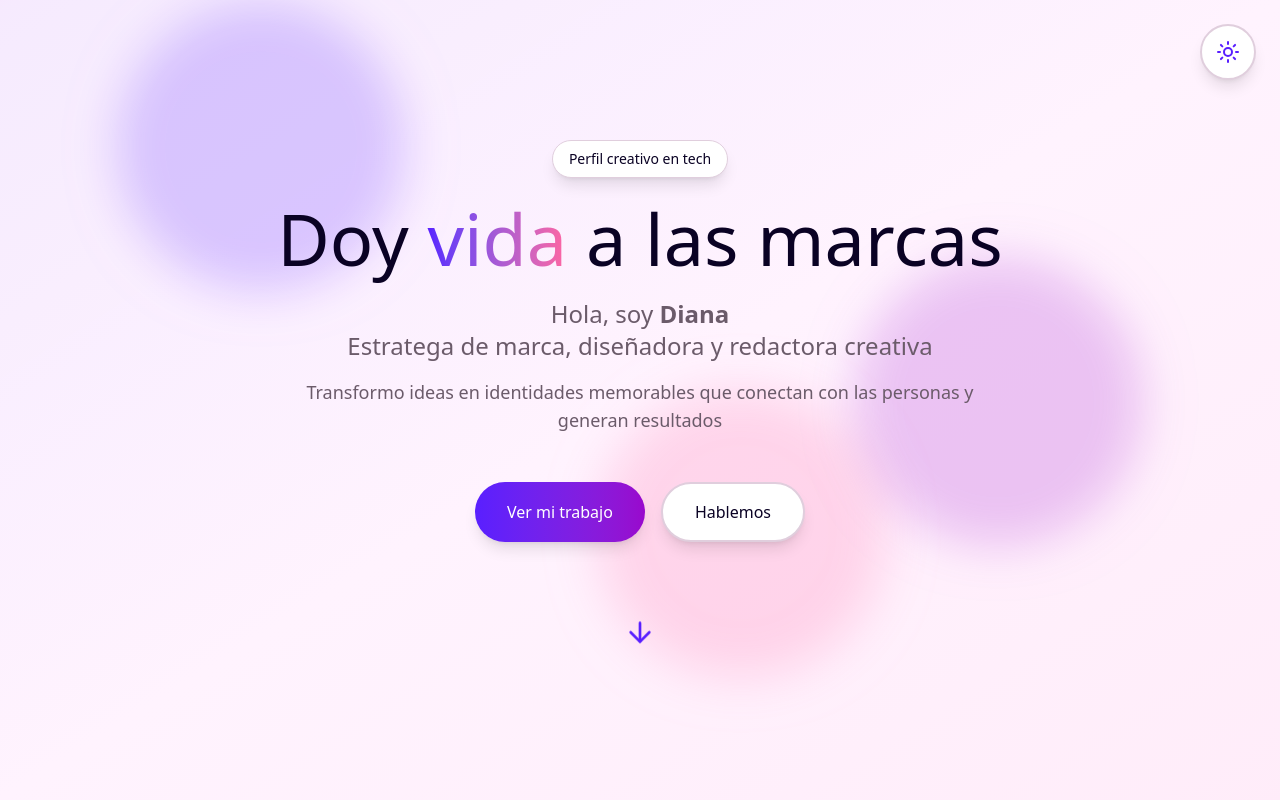
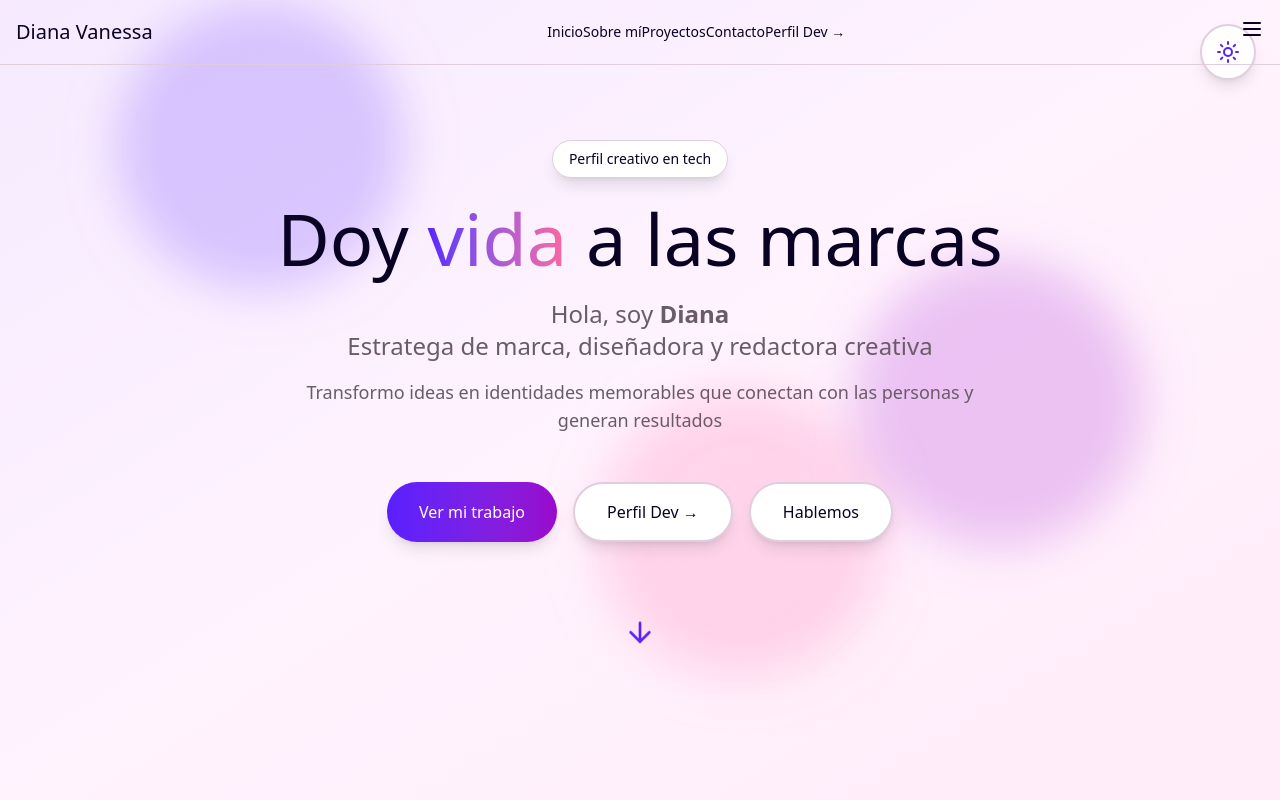
Before and after one commit to dinessa-ga/diana-vanessa-1, a React (Vite) app: page / in a window 1280 px wide. Shown: the top 800 px of the page. Built offline with nearby package versions, Linux system fonts and the light colour scheme.

Commit message:
feat: add code for menu layout, edit page/dev

```diff
--- a/package.json
+++ b/package.json
@@ -42,6 +42,7 @@
             "react-dom": "^18.3.1",
             "react-hook-form": "^7.55.0",
             "react-resizable-panels": "^2.1.7",
+            "react-router-dom": "^7.13.0",
             "recharts": "^2.15.2",
             "sonner": "^2.0.3",
             "tailwind-merge": "*",
--- a/src/App.tsx
+++ b/src/App.tsx
@@ -1,74 +1,12 @@
-import { useState, useEffect } from 'react';
-import { Hero } from './components/sections/creative/Hero';
-import { About } from './components/sections/creative/About';
-import { BrandingShowcase } from './components/sections/creative/BrandingShowcase';
-import { Skills } from './components/sections/creative/Skills';
-import { Contact } from './components/sections/creative/Contact';
-import { ThemeToggle } from './components/ThemeToggle';
-import { CaseStudy } from './components/sections/creative/CaseStudy';
-import { brandProjects } from './data/projects';
+import { Routes, Route } from 'react-router-dom';
+import Index from './pages/Index';
+import Dev from './pages/Dev';
 
 export default function App() {
-  const [currentView, setCurrentView] = useState<'home' | 'case-study'>('home');
-  const [selectedProjectId, setSelectedProjectId] = useState<number | null>(null);
-
-  useEffect(() => {
-    const handleHashChange = () => {
-      const hash = window.location.hash;
-
-      // Check if it's a case study route
-      const caseStudyMatch = hash.match(/#\/case-study\/(\d+)/);
-
-      if (caseStudyMatch) {
-        const projectId = parseInt(caseStudyMatch[1]);
-        setSelectedProjectId(projectId);
-        setCurrentView('case-study');
-      } else {
-        setCurrentView('home');
-        setSelectedProjectId(null);
-      }
-    };
-
-    // Handle initial load
-    handleHashChange();
-
-    // Listen for hash changes
-    window.addEventListener('hashchange', handleHashChange);
-
-    return () => {
-      window.removeEventListener('hashchange', handleHashChange);
-    };
-  }, []);
-
-  const handleBackToHome = () => {
-    window.location.hash = '';
-    setCurrentView('home');
-    setSelectedProjectId(null);
-  };
-
-  // Case Study View
-  if (currentView === 'case-study' && selectedProjectId !== null) {
-    const project = brandProjects.find(p => p.id === selectedProjectId);
-
-    if (project) {
-      return (
-        <div className="min-h-screen">
-          <ThemeToggle />
-          <CaseStudy project={project} onBack={handleBackToHome} />
-        </div>
-      );
-    }
-  }
-
-  // Home View
   return (
-    <div className="min-h-screen">
-      <ThemeToggle />
-      <Hero />
-      <BrandingShowcase />
-      <About />
-      <Skills />
-      <Contact />
-    </div>
+    <Routes>
+      <Route path="/" element={<Index />} />
+      <Route path="/Dev" element={<Dev />} />
+    </Routes>
   );
 }
--- /dev/null
+++ b/src/components/Header.tsx
@@ -0,0 +1,56 @@
+import { Link } from 'react-router-dom';
+
+interface MenuItem {
+  label: string;
+  href: string;
+}
+
+interface HeaderProps {
+  menuItems: MenuItem[];
+}
+
+export function Header({ menuItems }: HeaderProps) {
+  return (
+    <header className="fixed top-0 left-0 right-0 z-50 bg-white/80 dark:bg-gray-900/80 backdrop-blur-md border-b border-gray-200 dark:border-gray-800">
+      <nav className="max-w-7xl mx-auto px-4 sm:px-6 lg:px-8">
+        <div className="flex justify-between items-center h-16">
+          <div className="flex-shrink-0">
+            <Link to="/" className="text-xl font-bold text-gray-900 dark:text-white">
+              Diana Vanessa
+            </Link>
+          </div>
+          <div className="hidden md:block">
+            <div className="ml-10 flex items-baseline space-x-4">
+              {menuItems.map((item) => (
+                item.href.startsWith('#') ? (
+                  <a
+                    key={item.label}
+                    href={item.href}
+                    className="text-gray-700 dark:text-gray-300 hover:text-gray-900 dark:hover:text-white px-3 py-2 rounded-md text-sm font-medium transition-colors"
+                  >
+                    {item.label}
+                  </a>
+                ) : (
+                  <Link
+                    key={item.label}
+                    to={item.href}
+                    className="text-gray-700 dark:text-gray-300 hover:text-gray-900 dark:hover:text-white px-3 py-2 rounded-md text-sm font-medium transition-colors"
+                  >
+                    {item.label}
+                  </Link>
+                )
+              ))}
+            </div>
+          </div>
+          <div className="md:hidden">
+            <button className="text-gray-700 dark:text-gray-300 hover:text-gray-900 dark:hover:text-white p-2">
+              <svg className="h-6 w-6" fill="none" viewBox="0 0 24 24" stroke="currentColor">
+                <path strokeLinecap="round" strokeLinejoin="round" strokeWidth={2} d="M4 6h16M4 12h16M4 18h16" />
+              </svg>
+            </button>
+          </div>
+        </div>
+      </nav>
+    </header>
+  );
+}
--- a/src/components/layouts/CreativeLayout.tsx
+++ b/src/components/layouts/CreativeLayout.tsx
@@ -0,0 +1,26 @@
+import { Header } from '../Header';
+import { ThemeToggle } from '../ThemeToggle';
+
+interface CreativeLayoutProps {
+  children: React.ReactNode;
+}
+
+export function CreativeLayout({ children }: CreativeLayoutProps) {
+  const menuItems = [
+    { label: 'Inicio', href: '/' },
+    { label: 'Sobre mí', href: '#about' },
+    { label: 'Proyectos', href: '#projects' },
+    { label: 'Contacto', href: '#contact' },
+    { label: 'Perfil Dev →', href: '/Dev' },
+  ];
+
+  return (
+    <div className="min-h-screen">
+      <ThemeToggle />
+      <Header menuItems={menuItems} />
+      <div className="pt-16">
+        {children}
+      </div>
+    </div>
+  );
+}
--- a/src/components/layouts/DevLayout.tsx
+++ b/src/components/layouts/DevLayout.tsx
@@ -0,0 +1,26 @@
+import { Header } from '../Header';
+import { ThemeToggle } from '../ThemeToggle';
+
+interface DevLayoutProps {
+  children: React.ReactNode;
+}
+
+export function DevLayout({ children }: DevLayoutProps) {
+  const menuItems = [
+    { label: 'Inicio Dev', href: '/Dev' },
+    { label: 'Stack', href: '#stack' },
+    { label: 'Proyectos Dev', href: '#projects' },
+    { label: 'Experiencia', href: '#experience' },
+    { label: '← Perfil Creativo', href: '/' },
+  ];
+
+  return (
+    <div className="min-h-screen">
+      <ThemeToggle />
+      <Header menuItems={menuItems} />
+      <div className="pt-16">
+        {children}
+      </div>
+    </div>
+  );
+}
--- a/src/components/sections/creative/Hero.tsx
+++ b/src/components/sections/creative/Hero.tsx
@@ -1,7 +1,10 @@
 import { motion } from 'motion/react';
 import { ArrowDown } from 'lucide-react';
+import { useNavigate } from 'react-router-dom';
 
 export function Hero() {
+  const navigate = useNavigate();
+
   const scrollToProjects = () => {
     document.getElementById('branding')?.scrollIntoView({ behavior: 'smooth' });
   };
@@ -90,6 +93,12 @@ export function Hero() {
             Ver mi trabajo
           </button>
           <button
+            onClick={() => navigate('/Dev')}
+            className="px-8 py-4 bg-card text-foreground rounded-full shadow-lg hover:shadow-xl hover:scale-105 transition-all border-2 border-border hover:border-primary"
+          >
+            Perfil Dev →
+          </button>
+          <button
             onClick={() => document.getElementById('contact')?.scrollIntoView({ behavior: 'smooth' })}
             className="px-8 py-4 bg-card text-foreground rounded-full shadow-lg hover:shadow-xl hover:scale-105 transition-all border-2 border-border hover:border-primary"
           >
--- a/src/main.tsx
+++ b/src/main.tsx
@@ -1,6 +1,11 @@
 
-  import { createRoot } from "react-dom/client";
-  import App from "./App.tsx";
-  import "./index.css";
+import { createRoot } from "react-dom/client";
+import { BrowserRouter } from "react-router-dom";
+import App from "./App.tsx";
+import "./index.css";
 
-  createRoot(document.getElementById("root")!).render(<App />);
+createRoot(document.getElementById("root")!).render(
+  <BrowserRouter>
+    <App />
+  </BrowserRouter>
+);
--- a/src/pages/Dev.tsx
+++ b/src/pages/Dev.tsx
@@ -0,0 +1,10 @@
+import Projects from '../components/sections/dev/Projects';
+import { DevLayout } from '../components/layouts/DevLayout';
+
+export default function Dev() {
+  return (
+    <DevLayout>
+      <Projects />
+    </DevLayout>
+  );
+}
--- /dev/null
+++ b/src/pages/Index.tsx
@@ -0,0 +1,72 @@
+import { useState, useEffect } from 'react';
+import { Hero } from '../components/sections/creative/Hero';
+import { About } from '../components/sections/creative/About';
+import { BrandingShowcase } from '../components/sections/creative/BrandingShowcase';
+import { Skills } from '../components/sections/creative/Skills';
+import { Contact } from '../components/sections/creative/Contact';
+import { CaseStudy } from '../components/sections/creative/CaseStudy';
+import { brandProjects } from '../data/projects';
+import { CreativeLayout } from '../components/layouts/CreativeLayout';
+
+export default function Index() {
+  const [currentView, setCurrentView] = useState<'home' | 'case-study'>('home');
+  const [selectedProjectId, setSelectedProjectId] = useState<number | null>(null);
+
+  useEffect(() => {
+    const handleHashChange = () => {
+      const hash = window.location.hash;
+
+      // Check if it's a case study route
+      const caseStudyMatch = hash.match(/#\/case-study\/(\d+)/);
+
+      if (caseStudyMatch) {
+        const projectId = parseInt(caseStudyMatch[1]);
+        setSelectedProjectId(projectId);
+        setCurrentView('case-study');
+      } else {
+        setCurrentView('home');
+        setSelectedProjectId(null);
+      }
+    };
+
+    // Handle initial load
+    handleHashChange();
+
+    // Listen for hash changes
+    window.addEventListener('hashchange', handleHashChange);
+
+    return () => {
+      window.removeEventListener('hashchange', handleHashChange);
+    };
+  }, []);
+
+  const handleBackToHome = () => {
+    window.location.hash = '';
+    setCurrentView('home');
+    setSelectedProjectId(null);
+  };
+
+  // Case Study View
+  if (currentView === 'case-study' && selectedProjectId !== null) {
+    const project = brandProjects.find(p => p.id === selectedProjectId);
+
+    if (project) {
+      return (
+        <CreativeLayout>
+          <CaseStudy project={project} onBack={handleBackToHome} />
+        </CreativeLayout>
+      );
+    }
+  }
+
+  // Home View
+  return (
+    <CreativeLayout>
+      <Hero />
+      <BrandingShowcase />
+      <About />
+      <Skills />
+      <Contact />
+    </CreativeLayout>
+  );
+}
```
Also changed, not shown: src/components/ui/Header.tsx (deleted), 1 other file (tests, documents, lock files or other folders).
